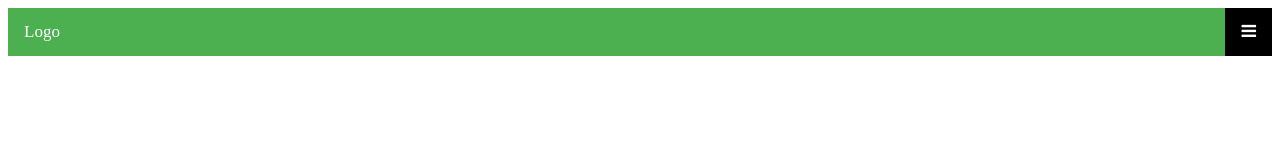
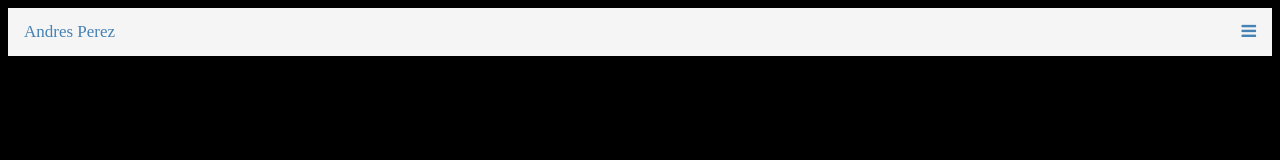
Before and after one commit to Witness327/Witness327.github.io, a plain HTML site: page Index.html in a window 1280 px wide. Drawn offline with Linux system fonts and the light colour scheme.

Commit message:
changed file name from Index.html to index.html

```diff
--- a/Index.html
+++ b/Index.html
@@ -5,13 +5,12 @@
     <meta name="viewport" content="width=device-width, initial-scale=1.0">
     <link rel="stylesheet" href="https://cdnjs.cloudflare.com/ajax/libs/font-awesome/4.7.0/css/font-awesome.min.css">
     <link rel="stylesheet" href="css/style.css">
-    <script src="javascript/index.js"></script>
     <title>Landing Page</title>
 </head>
 
 <body>
     <div class="top-nav">
-        <a href="#home" class="active">Logo</a>
+        <a href="#home" class="active">Andres Perez</a>
         <div id="my-links">
             <a href="#home">Home</a>
             <a href="#features">Features</a>
@@ -25,6 +24,6 @@
         </div>
 
     </div>
-
+    <script src="javascript/index.js"></script>
 </body>
 </html>
--- a/css/style.css
+++ b/css/style.css
@@ -8,10 +8,11 @@
 .top-nav #my-links {
     display: none;
 
+
 }
 
 .top-nav a {
-    color: white;
+    color: steelblue;
     padding: 14px 16px;
     text-decoration: none;
     font-size: 17px;
@@ -20,7 +21,7 @@
 }
 
 .top-nav a.icon {
-    background: black;
+    background: whitesmoke;
     display: block;
     position: absolute;
     right: 0;
@@ -28,11 +29,15 @@
 }
 
 .top-nav a:hover {
-    background-color: #ddd;
-    color: black;
+    background-color: lightsteelblue;
+    color: white;
 }
 
 .active {
-    background-color: #4caf50;
+    background-color: whitesmoke;
     color: white;
 }
+
+body {
+    background-color: black;
+}
```
